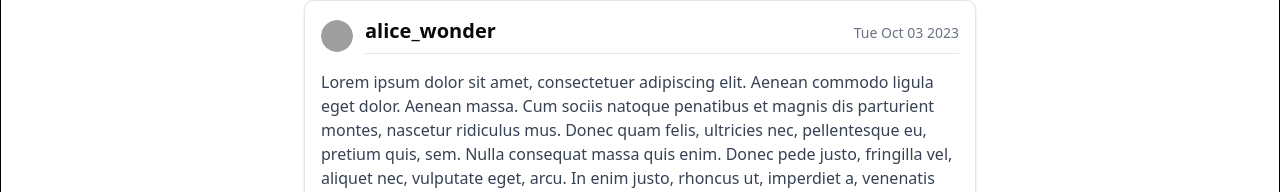
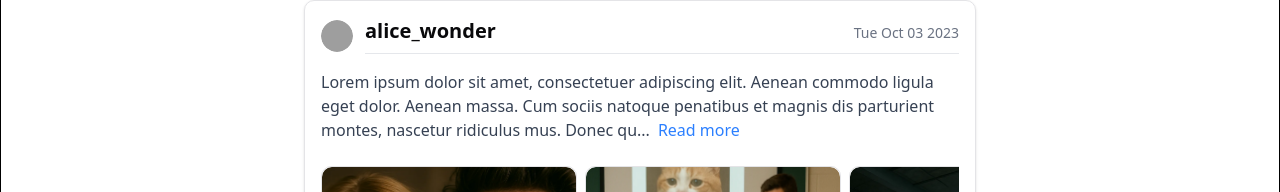
Before and after one commit to HarshitP147/next-echopix, a Next.js app: page / in a window 1280 px wide. Shown: the part 325-517 px from the top of the page. Built offline with nearby package versions, Linux system fonts and the light colour scheme; grey boxes are pictures that could not be loaded.

Commit message:
Add read more toggle to PostCard

```diff
--- a/src/components/layout/postcard.tsx
+++ b/src/components/layout/postcard.tsx
@@ -2,6 +2,7 @@
 
 import Image from 'next/image'
 import { Heart } from 'lucide-react'
+import { useState } from 'react'
 
 import { Avatar } from '@/components/ui/avatar'
 import PostCardImage from '@/components/medium/postcard-image'
@@ -9,7 +10,8 @@ import PostCardImage from '@/components/medium/postcard-image'
 import type { Post } from '@/_data/posts'
 
 export default function PostCard({ post }: { post: Post }) {
-
+    const [expanded, setExpanded] = useState(false)
+    const shouldTruncate = post.text && post.text.length > 200
 
     return (
         <div className="flex flex-col gap-4 p-4 border rounded-lg shadow-sm">
@@ -29,7 +31,17 @@ export default function PostCard({ post }: { post: Post }) {
             {/* Text */}
             {post.text && (
                 <p className="text-gray-700">
-                    {post.text}
+                    {expanded || !shouldTruncate
+                        ? post.text
+                        : `${post.text.slice(0, 200)}...`}
+                    {shouldTruncate && (
+                        <button
+                            onClick={() => setExpanded(!expanded)}
+                            className="ml-2 text-blue-500 hover:underline"
+                        >
+                            {expanded ? 'Read less' : 'Read more'}
+                        </button>
+                    )}
                 </p>
             )}
 
```
